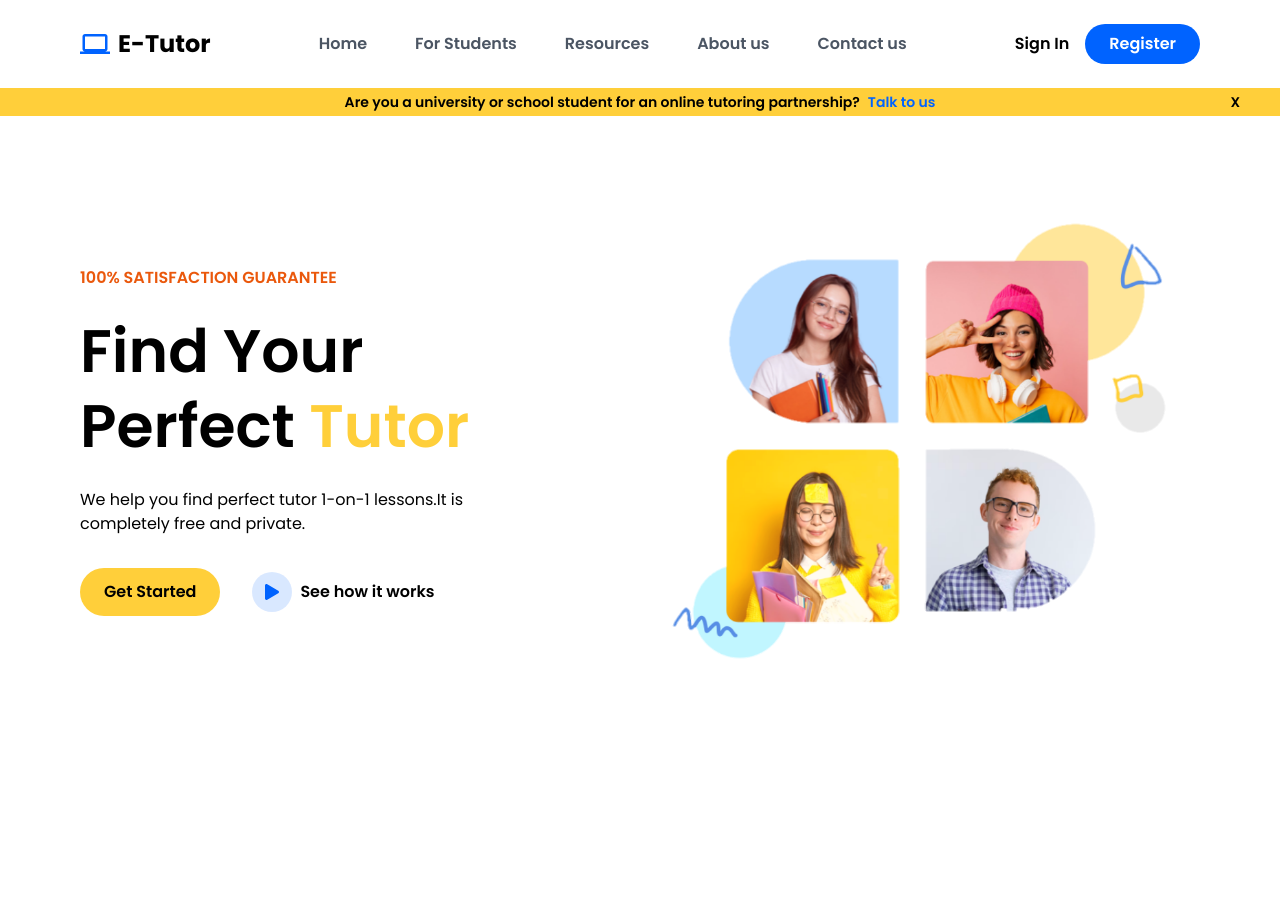
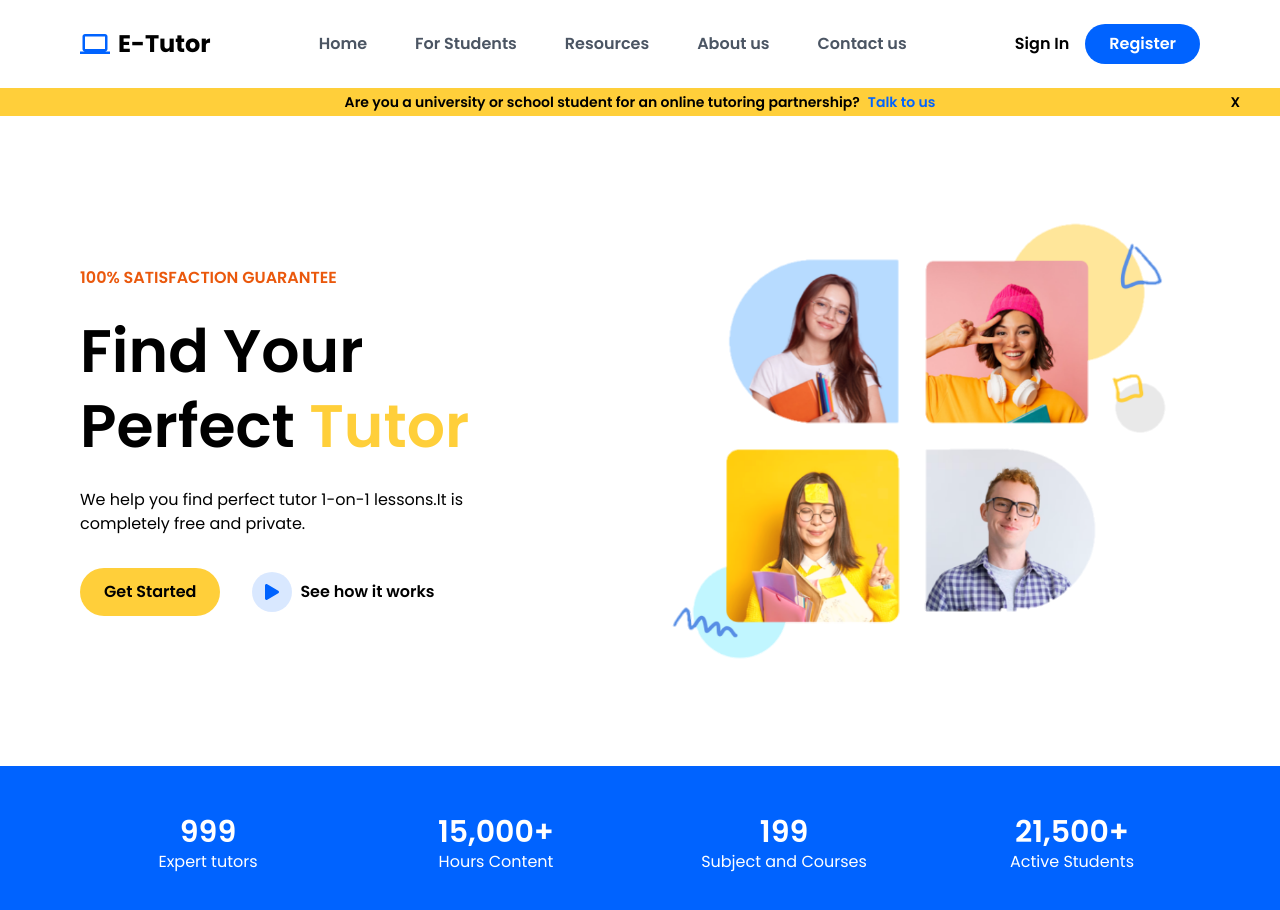
Before and after one commit to Hasanat902/e-tutor, a React (Vite) app: page / in a window 1280 px wide. Shown: the top 910 px of the page. Before the commit the page ends 800 px from the top, so only its background shows below. Built offline with nearby package versions, Linux system fonts and the light colour scheme.

Commit message:
added counter

```diff
--- a/package.json
+++ b/package.json
@@ -12,6 +12,7 @@
   "dependencies": {
     "framer-motion": "^11.11.17",
     "react": "^18.3.1",
+    "react-countup": "^6.5.3",
     "react-dom": "^18.3.1",
     "react-icons": "^5.3.0"
   },
--- a/src/App.jsx
+++ b/src/App.jsx
@@ -1,3 +1,4 @@
+import Counter from "./components/Counter/Counter"
 import Hero from "./components/Hero/Hero"
 import Navbar from "./components/Navbar/Navbar"
 import NavbarBanner from "./components/Navbar/NavbarBanner"
@@ -9,6 +10,7 @@
       <Navbar />
       <NavbarBanner />
       <Hero />
+      <Counter />
     </main>
   )
 }
--- /dev/null
+++ b/src/components/Counter/Counter.jsx
@@ -0,0 +1,61 @@
+import CountUp from "react-countup";
+
+const Counter = () => {
+  return (
+    <div className="bg-secondary text-white py-12">
+      <div className="container grid grid-cols-2 md:grid-cols-4 gap-8">
+        <div className="flex flex-col items-center justify-center">
+          <p className="text-3xl font-semibold">
+            <CountUp
+              start={0}
+              end={999}
+              duration={3}
+              enableScrollSpy={true}
+              scrollSpyOnce={true}
+            />
+          </p>
+          <p>Expert tutors</p>
+        </div>
+        <div className="flex flex-col items-center justify-center">
+          <p className="text-3xl font-semibold">
+            <CountUp
+              end={15000}
+              separator=","
+              suffix="+"
+              duration={3}
+              enableScrollSpy={true}
+              scrollSpyOnce={true}
+            />
+          </p>
+          <p>Hours Content</p>
+        </div>
+        <div className="flex flex-col items-center justify-center">
+          <p className="text-3xl font-semibold">
+            <CountUp
+              end={199}
+              duration={3}
+              enableScrollSpy={true}
+              scrollSpyOnce={true}
+            />
+          </p>
+          <p>Subject and Courses</p>
+        </div>
+        <div className="flex flex-col items-center justify-center">
+          <p className="text-3xl font-semibold">
+            <CountUp
+              end={21500}
+              separator=","
+              suffix="+"
+              duration={3}
+              enableScrollSpy={true}
+              scrollSpyOnce={true}
+            />
+          </p>
+          <p>Active Students</p>
+        </div>
+      </div>
+    </div>
+  );
+};
+
+export default Counter;
```
Also changed, not shown: 1 other file (tests, documents, lock files or other folders).
